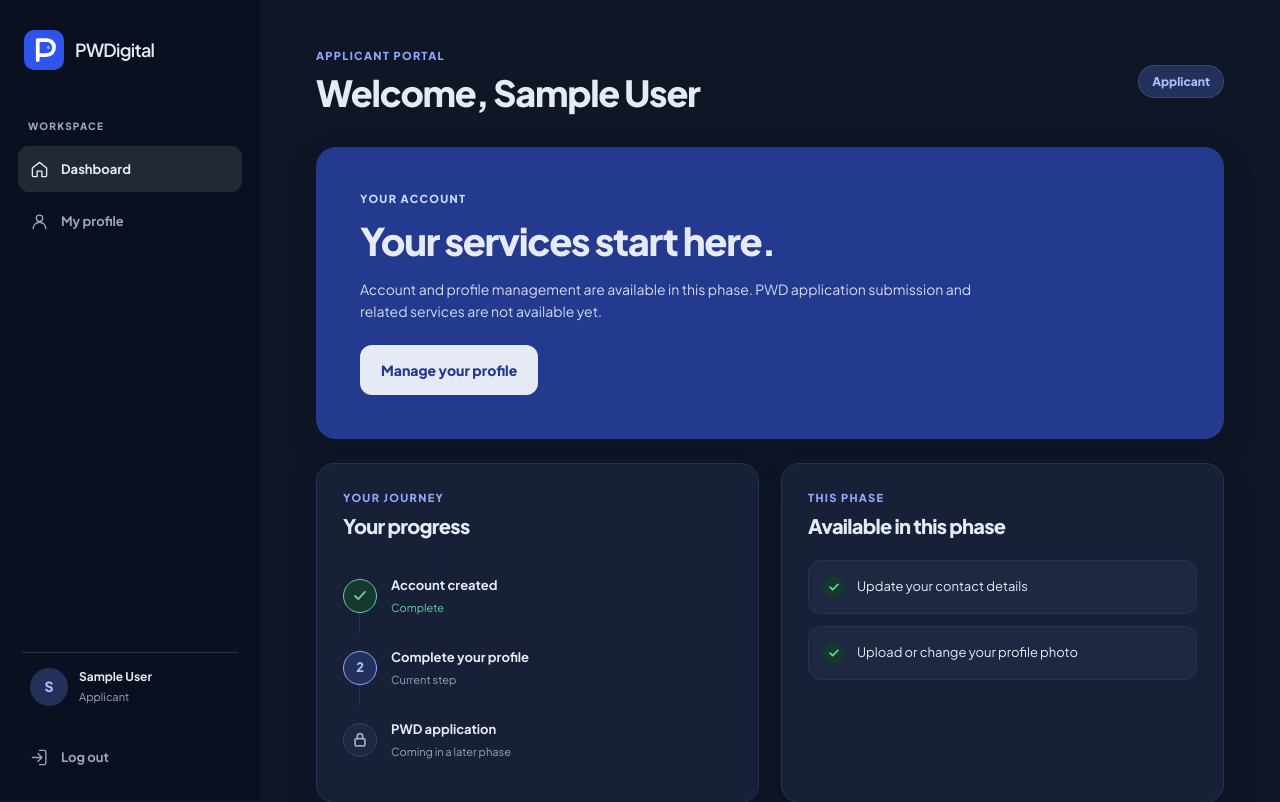
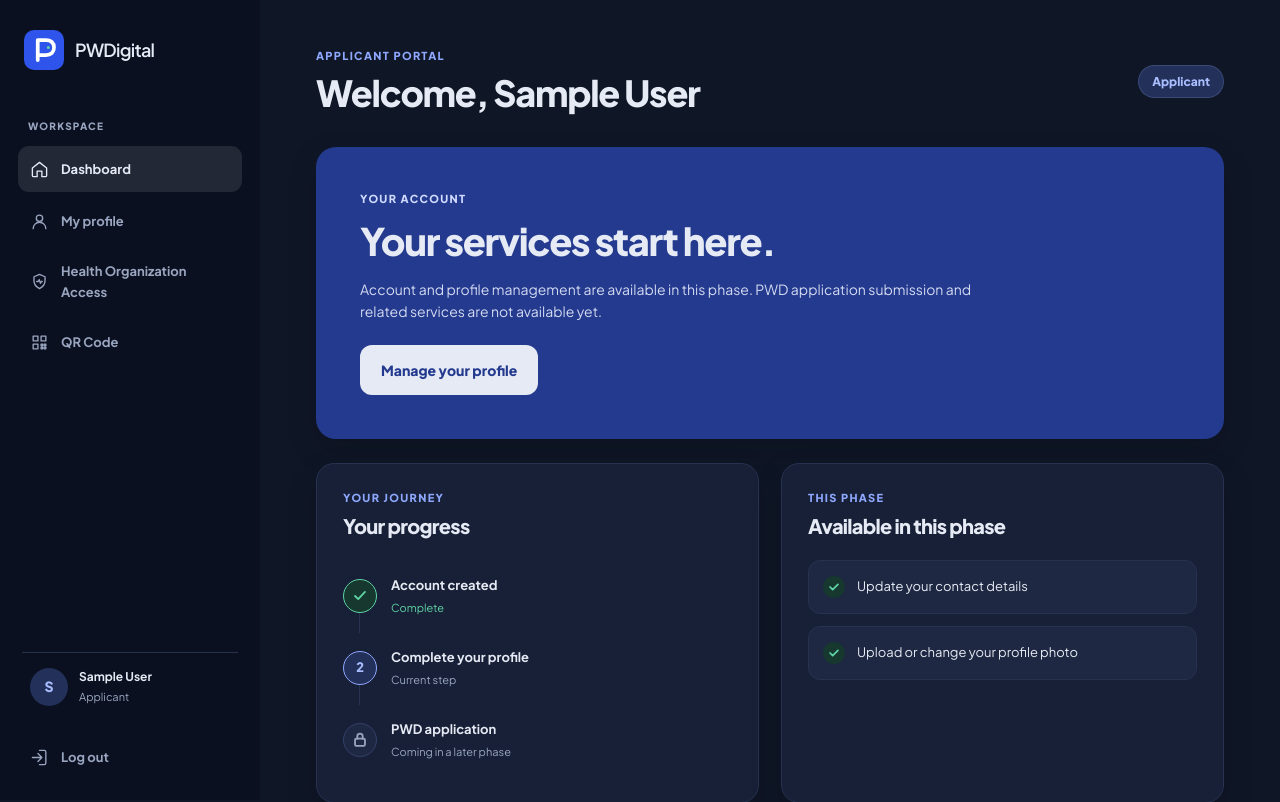
Before and after one commit to Vansqwe08/PWDigital-Quinaging-Krisvanruzzel-G8, a Django app: page /dashboard/applicant/ in a window 1280 px wide. Shown: the top 802 px of the page. Run offline with Django 5.2, Linux system fonts and the light colour scheme; a user stored in the database is signed in; data comes from the database, SQL or seed files in the repository; tables that the repository leaves empty hold one stand-in row (values such as "Sample post"); parts of the project's set-up code (start-up, migrations or seed data) failed here and were passed over.

Commit message:
feat(dashboard): add applicant health and QR tabs
Add empty applicant-only dashboard pages for health organization access and QR code, with matching sidebar navigation and active states.

Co-authored-by: Copilot <223556219+Copilot@users.noreply.github.com>

```diff
--- a/dashboard/urls.py
+++ b/dashboard/urls.py
@@ -6,6 +6,16 @@ app_name = "dashboard"
 
 urlpatterns = [
     path("applicant/", views.applicant_dashboard, name="applicant"),
+    path(
+        "applicant/health-access/",
+        views.applicant_health_access,
+        name="applicant_health_access",
+    ),
+    path(
+        "applicant/qr-code/",
+        views.applicant_qr_code,
+        name="applicant_qr_code",
+    ),
     path("lgu/", views.lgu_dashboard, name="lgu"),
     path("partner/", views.partner_dashboard, name="partner"),
     path("admin/", views.admin_dashboard, name="admin"),
--- a/dashboard/views.py
+++ b/dashboard/views.py
@@ -8,6 +8,18 @@ from django.shortcuts import render
 @role_required("Applicant")
 def applicant_dashboard(request):
     return render(request, "dashboard/applicant_dashboard.html")
+
+
+@login_required
+@role_required("Applicant")
+def applicant_health_access(request):
+    return render(request, "dashboard/applicant_health_access.html")
+
+
+@login_required
+@role_required("Applicant")
+def applicant_qr_code(request):
+    return render(request, "dashboard/applicant_qr_code.html")
 
 
 @login_required
--- a/templates/partials/sidebar.html
+++ b/templates/partials/sidebar.html
@@ -5,9 +5,9 @@
 
   <p class="sidebar-section-label">Workspace</p>
   <nav class="sidebar-nav" aria-label="Main navigation">
-    <a class="sidebar-link{% if current_namespace == 'dashboard' %} is-active{% endif %}"
+    <a class="sidebar-link{% if current_namespace == 'dashboard' and current_route != 'applicant_health_access' and current_route != 'applicant_qr_code' %} is-active{% endif %}"
        href="{% url 'accounts:dashboard_redirect' %}"
-       {% if current_namespace == 'dashboard' %}aria-current="page"{% endif %}>
+       {% if current_namespace == 'dashboard' and current_route != 'applicant_health_access' and current_route != 'applicant_qr_code' %}aria-current="page"{% endif %}>
       <svg viewBox="0 0 24 24" aria-hidden="true"><path d="m3 10 9-7 9 7v10a1 1 0 0 1-1 1h-5v-7H9v7H4a1 1 0 0 1-1-1Z"/></svg>
       <span>Dashboard</span>
     </a>
@@ -16,6 +16,18 @@
        {% if current_namespace == 'accounts' and current_route == 'profile' %}aria-current="page"{% endif %}>
       <svg viewBox="0 0 24 24" aria-hidden="true"><circle cx="12" cy="8" r="4"/><path d="M4 21a8 8 0 0 1 16 0"/></svg>
       <span>My profile</span>
+    </a>
+    <a class="sidebar-link{% if current_namespace == 'dashboard' and current_route == 'applicant_health_access' %} is-active{% endif %}"
+       href="{% url 'dashboard:applicant_health_access' %}"
+       {% if current_namespace == 'dashboard' and current_route == 'applicant_health_access' %}aria-current="page"{% endif %}>
+      <svg viewBox="0 0 24 24" aria-hidden="true"><path d="M12 3 19 6v5c0 4.5-2.8 7.7-7 10-4.2-2.3-7-5.5-7-10V6l7-3Z"/><path d="M8.5 12h2l1.2-2.3 1.5 4.6 1.1-2.3h1.2"/></svg>
+      <span>Health Organization Access</span>
+    </a>
+    <a class="sidebar-link{% if current_namespace == 'dashboard' and current_route == 'applicant_qr_code' %} is-active{% endif %}"
+       href="{% url 'dashboard:applicant_qr_code' %}"
+       {% if current_namespace == 'dashboard' and current_route == 'applicant_qr_code' %}aria-current="page"{% endif %}>
+      <svg viewBox="0 0 24 24" aria-hidden="true"><path d="M4 4h6v6H4zM14 4h6v6h-6zM4 14h6v6H4zM14 14h2v2h-2zM18 14h2v2h-2zM14 18h2v2h-2zM18 18h2v2h-2z"/></svg>
+      <span>QR Code</span>
     </a>
   </nav>
 
```
Also changed, not shown: dashboard/templates/dashboard/applicant_health_access.html (added, +7 -0 lines), dashboard/templates/dashboard/applicant_qr_code.html (added, +7 -0 lines), dashboard/tests.py (+71 -0 lines).
